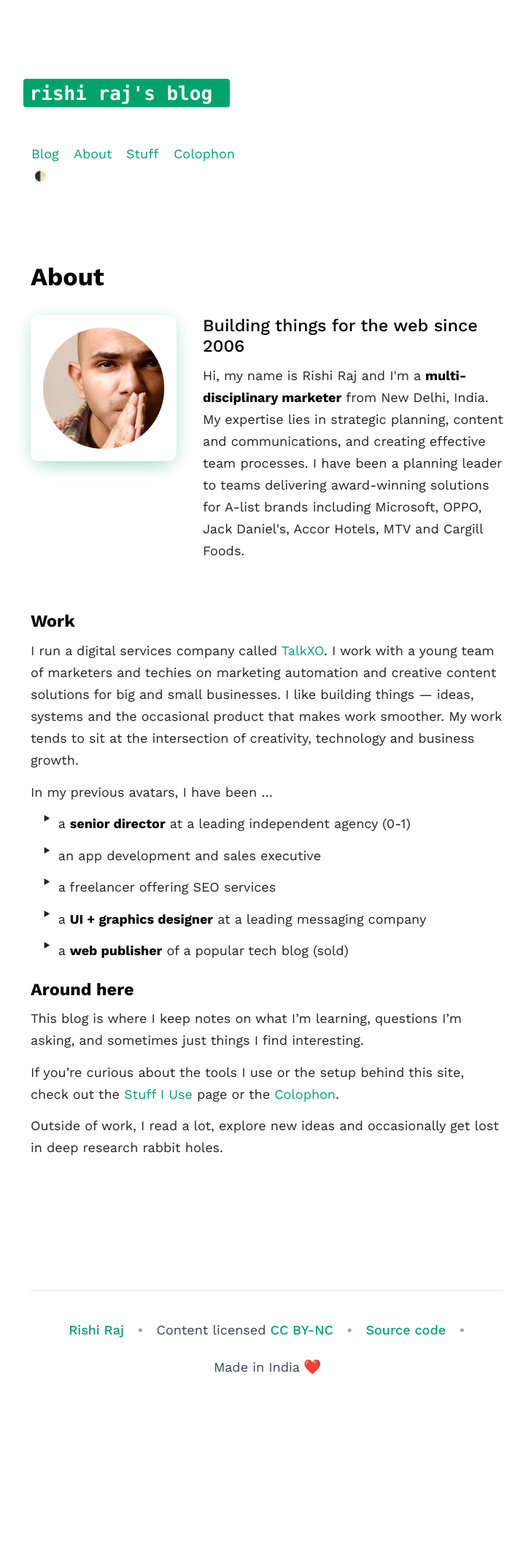
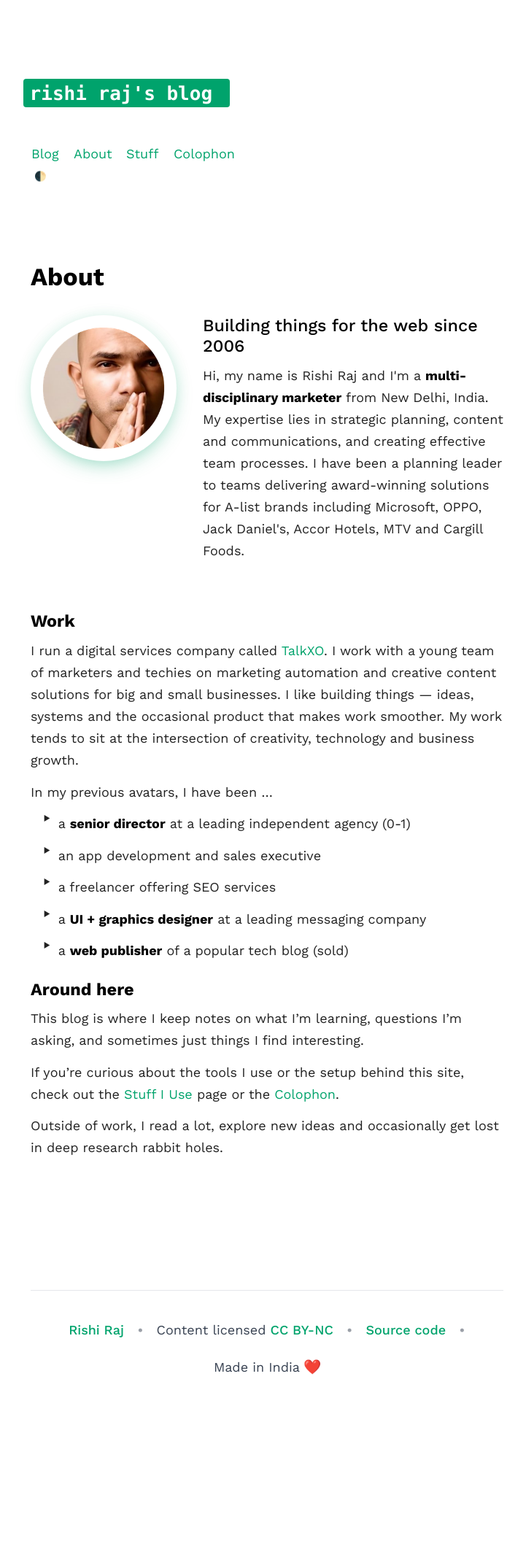
Before and after one commit to talkxo/rishiraj-blog-machine, a Jekyll site: the page built from _pages/about.md, in a window 1280 px wide. Shown: the whole page at 73% size, without its empty margins (274-995 px from the left). Built offline with Jekyll 4.4.1, drawn with Linux system fonts in a browser that asks for light colours.

Commit message:
style: update profile photo shape, typography weights, and color palette contrast

```diff
--- a/_includes/head.html
+++ b/_includes/head.html
@@ -451,8 +451,8 @@
       font-size: 112.5%; /* Sets 1rem = 18px globally */
       --color-bg: #ffffff;
       --color-text: #222222;
-      --color-muted: #374151;
-      --color-ink: #000000;
+      --color-muted: #222222;
+      --color-ink: #222222;
       --color-border: #e5e7eb;
       --color-accent: #00A36C;
       --code-bg: rgba(27,31,35,.05);
@@ -462,8 +462,8 @@
     html[data-theme="dark"] {
       --color-bg: #0b0f14;
       --color-text: #f9fafb;
-      --color-muted: #d1d5db;
-      --color-ink: #ffffff;
+      --color-muted: #f9fafb;
+      --color-ink: #f9fafb;
       --color-border: #273241;
       --color-accent: #00A36C;
       --code-bg: rgba(240,246,252,0.05);
--- a/_sass/components/_article.scss
+++ b/_sass/components/_article.scss
@@ -422,7 +422,7 @@
   .c-profile-photo {
     width: 200px; /* Wider for better proportions */
     height: 200px; /* Square to show full image height */
-    border-radius: 12px;
+    border-radius: 50%;
     object-fit: cover;
     border: none;
     box-shadow: 0 10px 30px -10px rgba(0, 163, 108, 0.45),
--- a/_sass/components/_page.scss
+++ b/_sass/components/_page.scss
@@ -108,9 +108,8 @@
 /* Content page specific styles */
 .c-summary {
     @include fs--body;
-    color: var(--color-muted);
+    color: var(--color-text);
     margin-bottom: 2rem;
-    line-height: 1.6;
 
     a {
         color: var(--color-accent);
--- a/_sass/helpers/_mixins.scss
+++ b/_sass/helpers/_mixins.scss
@@ -22,8 +22,8 @@
 
 @mixin ff--serif($font-weight: normal) {
     font-family: 'Work Sans', -apple-system, BlinkMacSystemFont, 'Segoe UI', Roboto, sans-serif;
-    font-weight: $font-weight;
-    color: var(--color-text, #404040);
+    font-weight: 300; /* Light */
+    color: var(--color-text);
 }
 
 @mixin ff--code {
```
